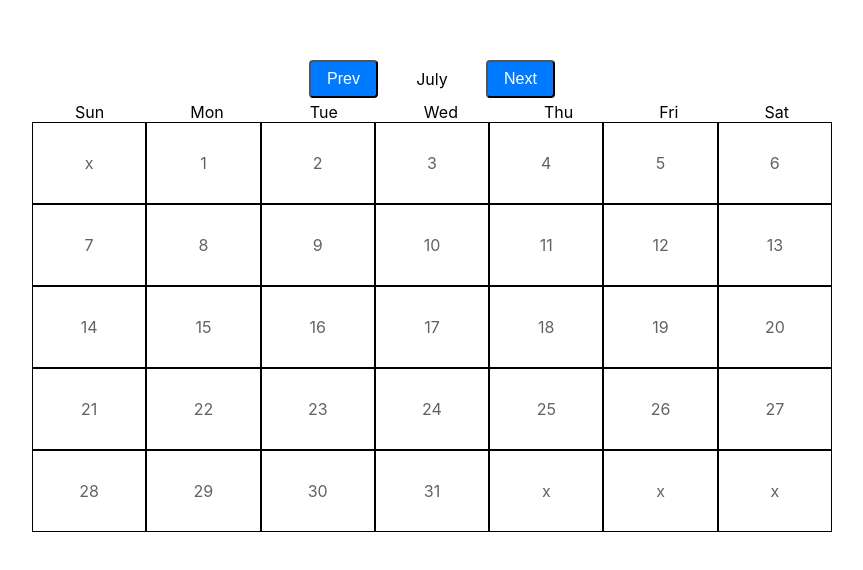
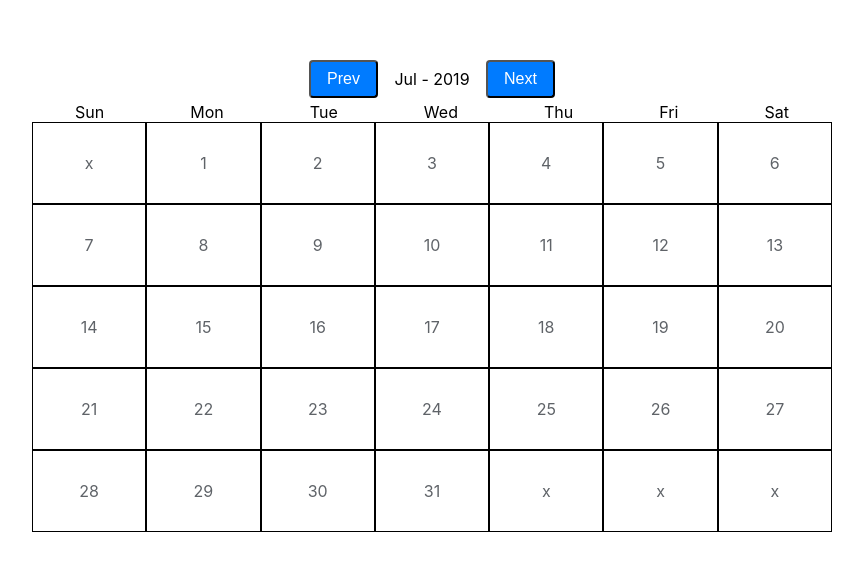
Before and after one commit to facundop3/calendar, a React (Create React App) app: page / in a window 1280 px wide. Shown: the part 106-676 px from the top of the page, without its empty margins (208-1071 px from the left). Built offline with nearby package versions, Linux system fonts and the light colour scheme.

Commit message:
wip month selector 🔨

```diff
--- a/src/components/MonthSelector.tsx
+++ b/src/components/MonthSelector.tsx
@@ -1,26 +1,30 @@
-import React, { useContext } from "react";
+import React, { useContext, useEffect, useState } from "react";
 import calendarContext from "../context";
-
 import Button from "./Button";
 import "./styles/MonthSelector.css";
 
 const MonthSelector = () => {
   const { state, dispatch } = useContext(calendarContext);
-  const { currentMonth } = state;
-  const months = [
-    "January",
-    "February",
-    "March",
-    "April",
-    "May",
-    "June",
-    "July",
-    "August",
-    "September",
-    "October",
-    "November",
-    "December"
-  ];
+  const { monthDays } = state;
+  const [selectedMonth, setSelectedMonth] = useState<string>("");
+  useEffect(() => {
+    const firstWeek = monthDays[0];
+    let firstDay = "";
+    if (firstWeek) {
+      firstDay = firstWeek
+        .find(({ disabled }: { disabled: boolean }) => !disabled)
+        .value.toDateString();
+    }
+    console.log(firstDay);
+    let month = "",
+      year = "";
+    if (firstDay) {
+      const stringDateArr: string[] = firstDay.split(" ");
+      month = stringDateArr[1];
+      year = stringDateArr[3];
+    }
+    setSelectedMonth(`${month} - ${year}`);
+  }, [monthDays]);
   return (
     <div className="monthSelector-container">
       <Button
@@ -29,7 +33,7 @@ const MonthSelector = () => {
         onClick={() => dispatch({ type: "PREV_MONTH" })}
       />
       <div className="selected-month" arial-label="testing" tabIndex={0}>
-        {months[currentMonth]}
+        {selectedMonth}
       </div>
       <Button
         message="Next"
--- a/src/reducer.ts
+++ b/src/reducer.ts
@@ -1,5 +1,3 @@
-// import calendarI from "./interfaces";
-
 export default function(state: any, action: { type: string; payload: any }) {
   switch (action.type) {
     case "SET_MONTH_DAYS":
@@ -14,11 +12,13 @@ export default function(state: any, action: { type: string; payload: any }) {
         currentDayId: action.payload.dayId
       };
     case "NEXT_MONTH":
+      console.log("next month");
       return {
         ...state,
         currentMonth: (state.currentMonth + 1) % 12
       };
     case "PREV_MONTH":
+      console.log("prev month");
       return {
         ...state,
         currentMonth: (state.currentMonth - 1 + 12) % 12
```
